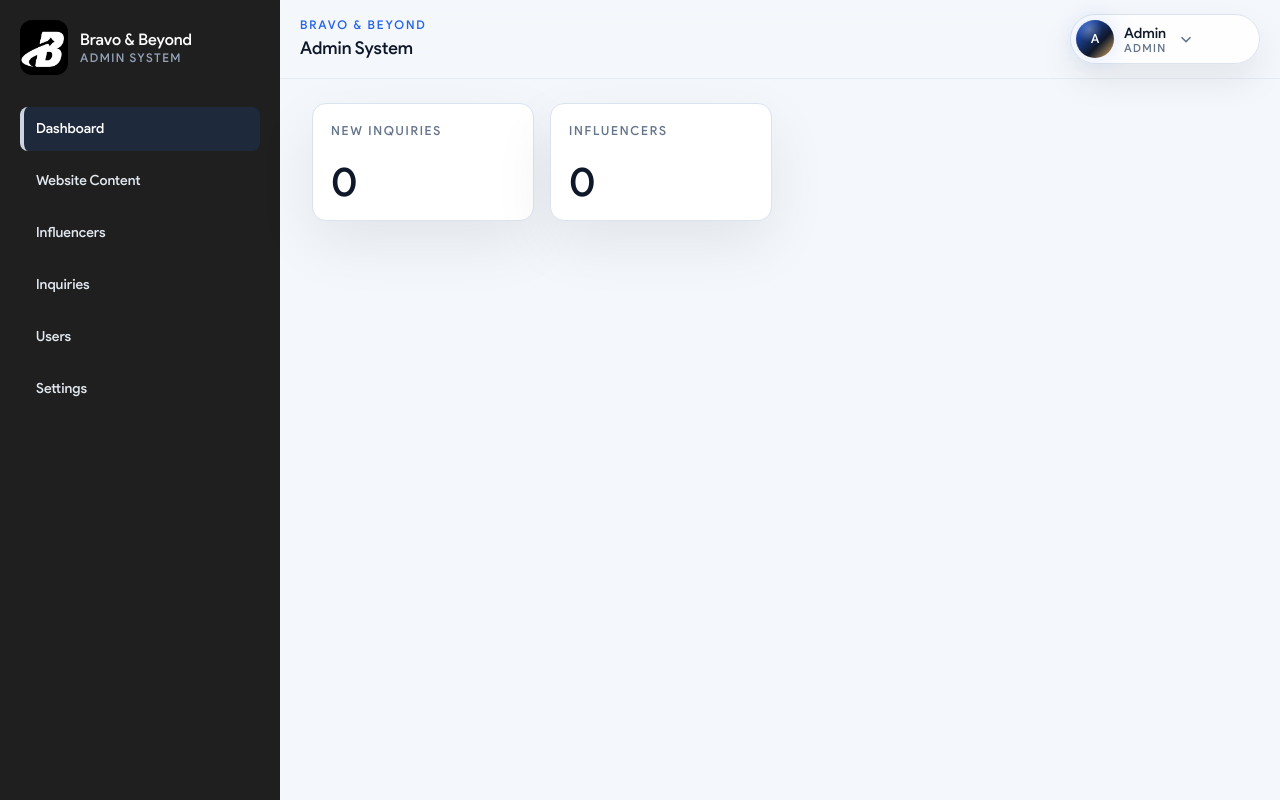
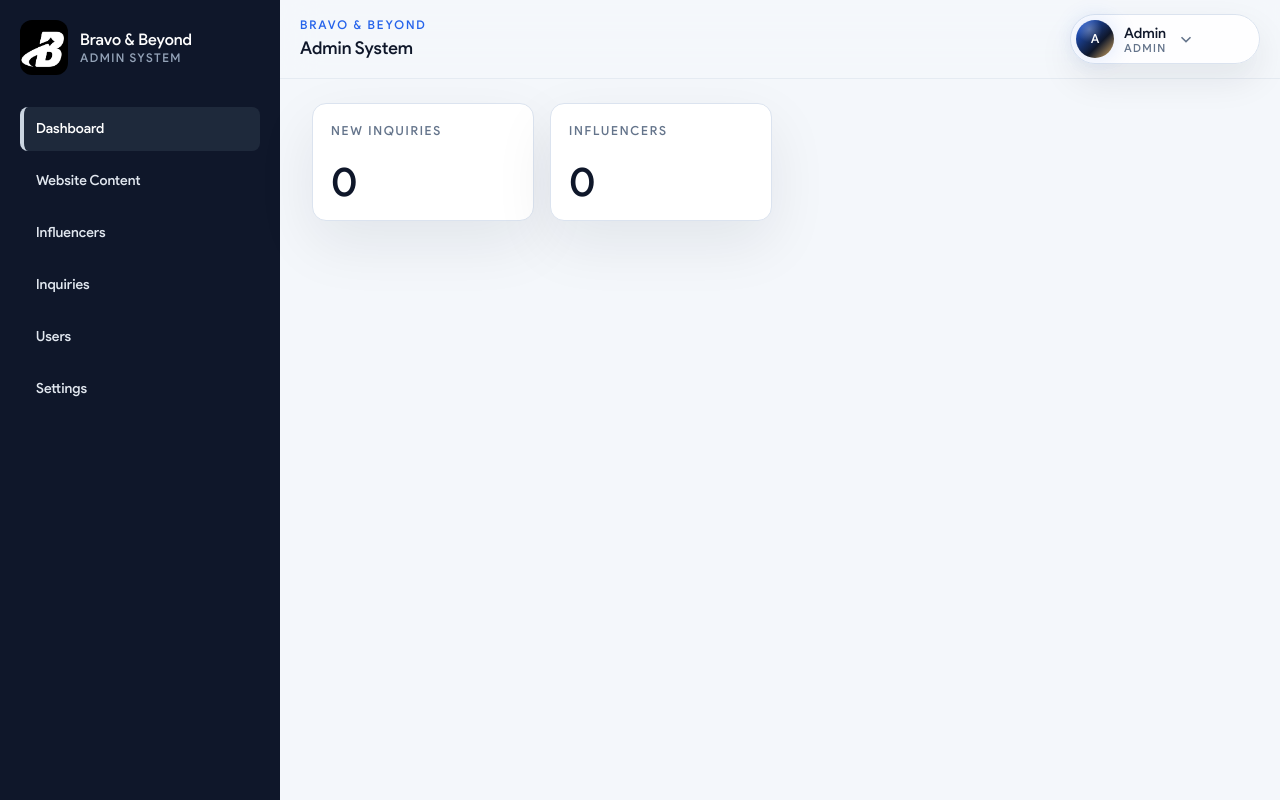
Before and after one commit to withextech/bravo-beyond-admin-system, a Next.js app: page / in a window 1280 px wide. Built offline with nearby package versions, Linux system fonts and the light colour scheme; no server answers; the database is empty.

Commit message:
Restore admin sidebar graphite color

```diff
--- a/app/admin-responsive.css
+++ b/app/admin-responsive.css
@@ -48,7 +48,7 @@
 }
 
 .admin-sidebar {
-  background: #1f1f1f;
+  background: #0f172a;
   color: white;
 }
 
@@ -96,7 +96,7 @@
   width: min(86vw, 320px);
   grid-template-rows: auto minmax(0, 1fr);
   overflow: hidden;
-  background: #1f1f1f;
+  background: #0f172a;
   box-shadow: 24px 0 60px rgba(15, 23, 42, 0.24);
   transform: translateX(-100%);
   transition: transform 180ms ease;
```
